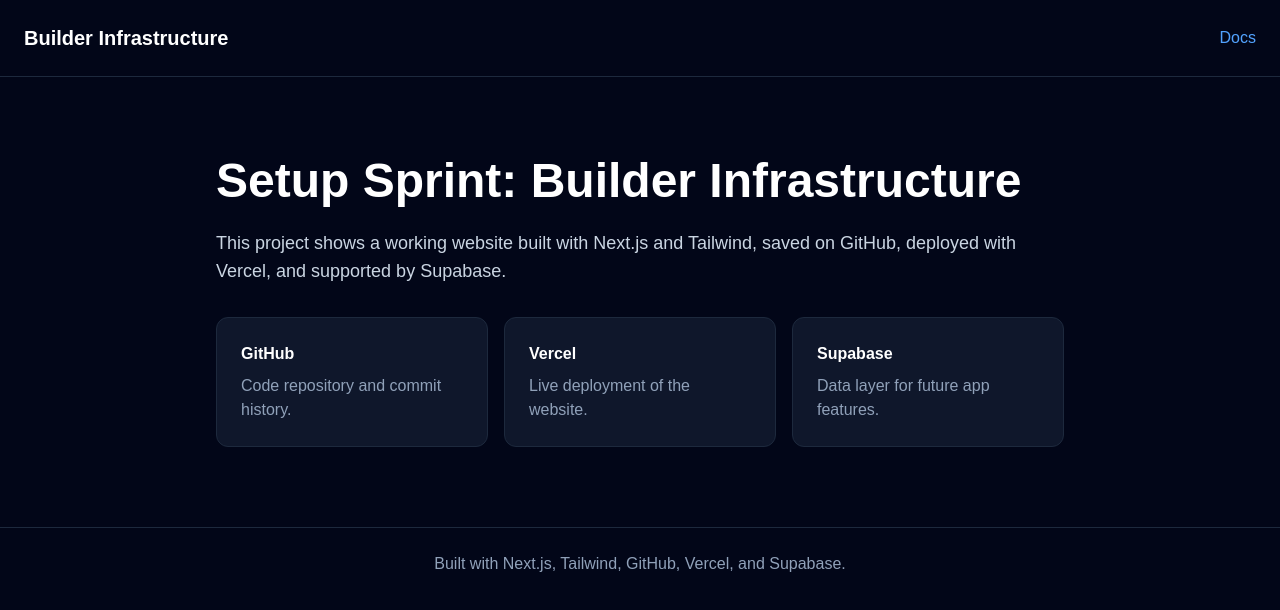
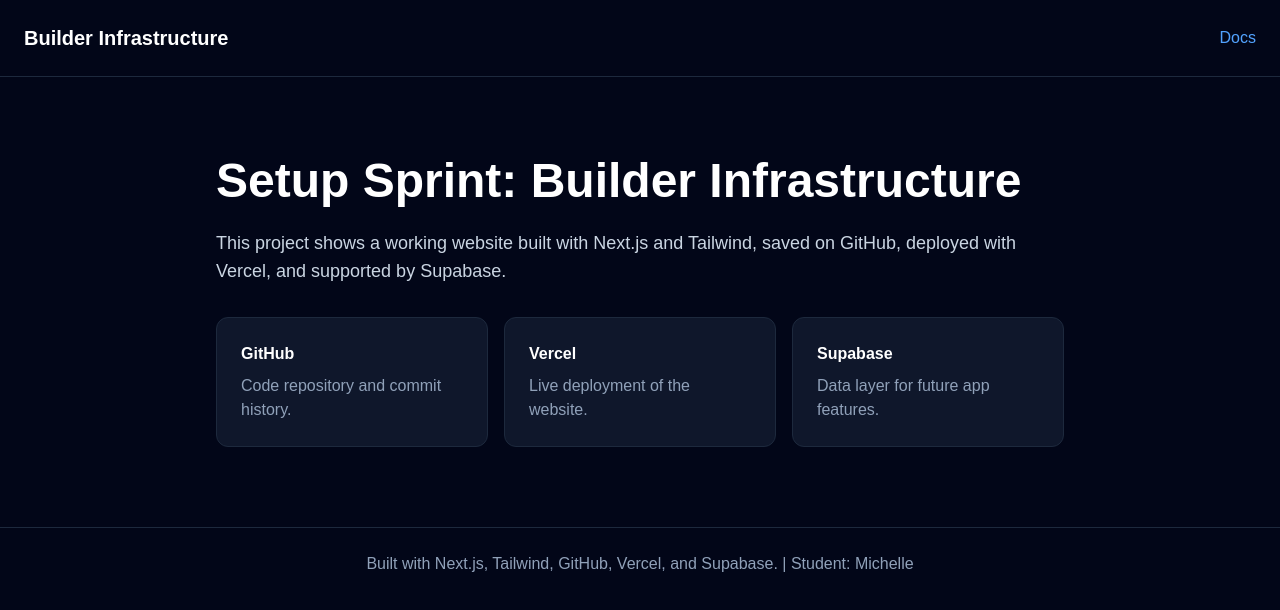
Before and after one commit to yosoylacatarina-cmyk/builder-infrastructure-mich, a Next.js app: page / in a window 1280 px wide. Shown: the top 610 px of the page. Built offline with nearby package versions, Linux system fonts and the light colour scheme.

Commit message:
Update page.tsx
Add student name to footer

```diff
--- a/app/page.tsx
+++ b/app/page.tsx
@@ -37,7 +37,7 @@
       </section>
 
       <footer className="p-6 border-t border-slate-800 text-center text-slate-400">
-        Built with Next.js, Tailwind, GitHub, Vercel, and Supabase.
+       Built with Next.js, Tailwind, GitHub, Vercel, and Supabase. | Student: Michelle
       </footer>
     </main>
   );
```
